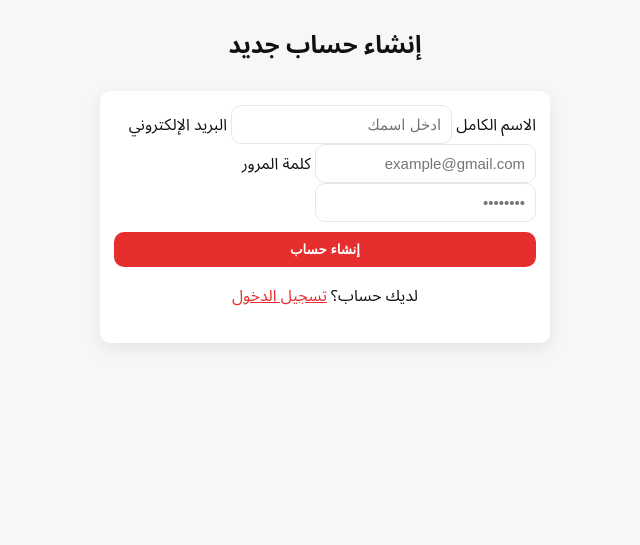
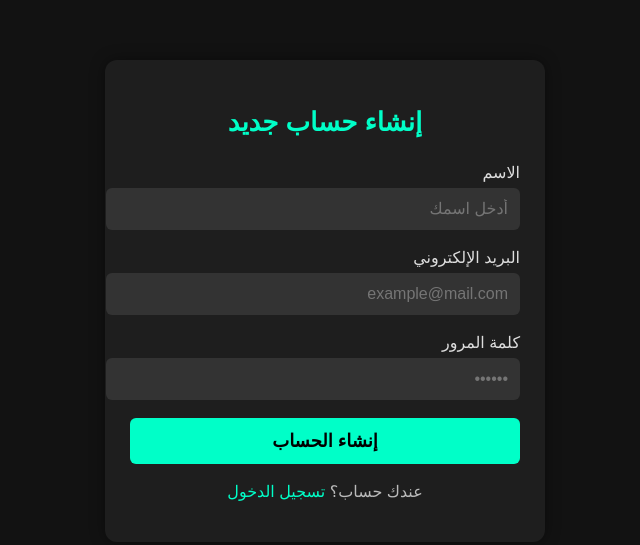
Before and after one commit to mustafaaldow233-ops/global-market-1, a plain HTML site: page pages/register.html in a window 1280 px wide. Shown: the whole page, without its empty margins (315-955 px from the left). Drawn offline with Linux system fonts and the light colour scheme.

Commit message:
Update register.html

```diff
--- a/pages/register.html
+++ b/pages/register.html
@@ -4,68 +4,127 @@
     <meta charset="UTF-8">
     <meta name="viewport" content="width=device-width, initial-scale=1.0">
     <title>إنشاء حساب</title>
-    <link rel="stylesheet" href="../styles.css">
+
+    <style>
+        body {
+            font-family: Arial, sans-serif;
+            background: #121212;
+            margin: 0;
+            color: #fff;
+        }
+
+        .container {
+            width: 90%;
+            max-width: 390px;
+            background: #1e1e1e;
+            margin: 60px auto;
+            padding: 25px;
+            border-radius: 12px;
+            box-shadow: 0px 0px 15px rgba(0,0,0,0.4);
+        }
+
+        h2 {
+            text-align: center;
+            margin-bottom: 25px;
+            color: #00ffc8;
+            font-size: 26px;
+        }
+
+        label {
+            display: block;
+            margin-bottom: 6px;
+            color: #ddd;
+        }
+
+        input {
+            width: 100%;
+            padding: 12px;
+            background: #333;
+            border: none;
+            border-radius: 6px;
+            margin-bottom: 18px;
+            color: #fff;
+            font-size: 16px;
+        }
+
+        input:focus {
+            outline: 2px solid #00ffc8;
+        }
+
+        button {
+            width: 100%;
+            padding: 12px;
+            background: #00ffc8;
+            border: none;
+            border-radius: 6px;
+            font-size: 18px;
+            font-weight: bold;
+            color: #000;
+            cursor: pointer;
+            transition: .2s;
+        }
+
+        button:hover {
+            background: #00e6b4;
+        }
+
+        .login-link {
+            text-align: center;
+            margin-top: 18px;
+            color: #bbb;
+        }
+
+        .login-link a {
+            color: #00ffc8;
+            text-decoration: none;
+        }
+    </style>
 </head>
 
 <body>
+    <div class="container">
+        <h2>إنشاء حساب جديد</h2>
 
-    <div class="container">
+        <label>الاسم</label>
+        <input type="text" id="name" placeholder="أدخل اسمك">
 
-        <h2 style="text-align:center;">إنشاء حساب جديد</h2>
+        <label>البريد الإلكتروني</label>
+        <input type="email" id="email" placeholder="example@mail.com">
 
-        <form id="registerForm" class="result-item" style="max-width:450px;margin:20px auto;">
+        <label>كلمة المرور</label>
+        <input type="password" id="password" placeholder="••••••">
 
-            <label>الاسم الكامل</label>
-            <input type="text" id="name" required class="search-input" placeholder="ادخل اسمك">
+        <button onclick="register()">إنشاء الحساب</button>
 
-            <label>البريد الإلكتروني</label>
-            <input type="email" id="email" required class="search-input" placeholder="example@gmail.com">
-
-            <label>كلمة المرور</label>
-            <input type="password" id="password" required class="search-input" placeholder="••••••••">
-
-            <button type="submit" class="search-btn" style="width:100%;margin-top:10px;">
-                إنشاء حساب
-            </button>
-
-            <p style="text-align:center;margin-top:12px;">
-                لديك حساب؟ <a href="login.html" style="color:#e62e2e;">تسجيل الدخول</a>
-            </p>
-
-        </form>
-
+        <p class="login-link">عندك حساب؟
+            <a href="login.html">تسجيل الدخول</a>
+        </p>
     </div>
 
     <script>
-        const registerForm = document.getElementById("registerForm");
+        function register(){
+            let name = document.getElementById("name").value;
+            let email = document.getElementById("email").value;
+            let pass = document.getElementById("password").value;
 
-        registerForm.addEventListener("submit", function(e){
-            e.preventDefault();
-
-            let name = document.getElementById("name").value.trim();
-            let email = document.getElementById("email").value.trim();
-            let password = document.getElementById("password").value.trim();
-
-            if(name === "" || email === "" || password === ""){
+            if(name === "" || email === "" || pass === ""){
                 alert("الرجاء ملء جميع الحقول");
                 return;
             }
 
-            // حفظ البيانات داخل localStorage
-            let user = {
+            // تخزين البيانات في localStorage
+            let userData = {
                 name: name,
                 email: email,
-                password: password
+                pass: pass
             };
 
-            localStorage.setItem("user", JSON.stringify(user));
+            localStorage.setItem("user", JSON.stringify(userData));
+            localStorage.setItem("loggedIn", "yes");
 
-            alert("تم إنشاء الحساب بنجاح!");
-
-            // تحويل إلى صفحة تسجيل الدخول
-            window.location.href = "login.html";
-        });
+            alert("تم إنشاء الحساب بنجاح");
+            window.location.href = "../index.html";
+        }
     </script>
-
 </body>
-          </html>
+</html>
```
